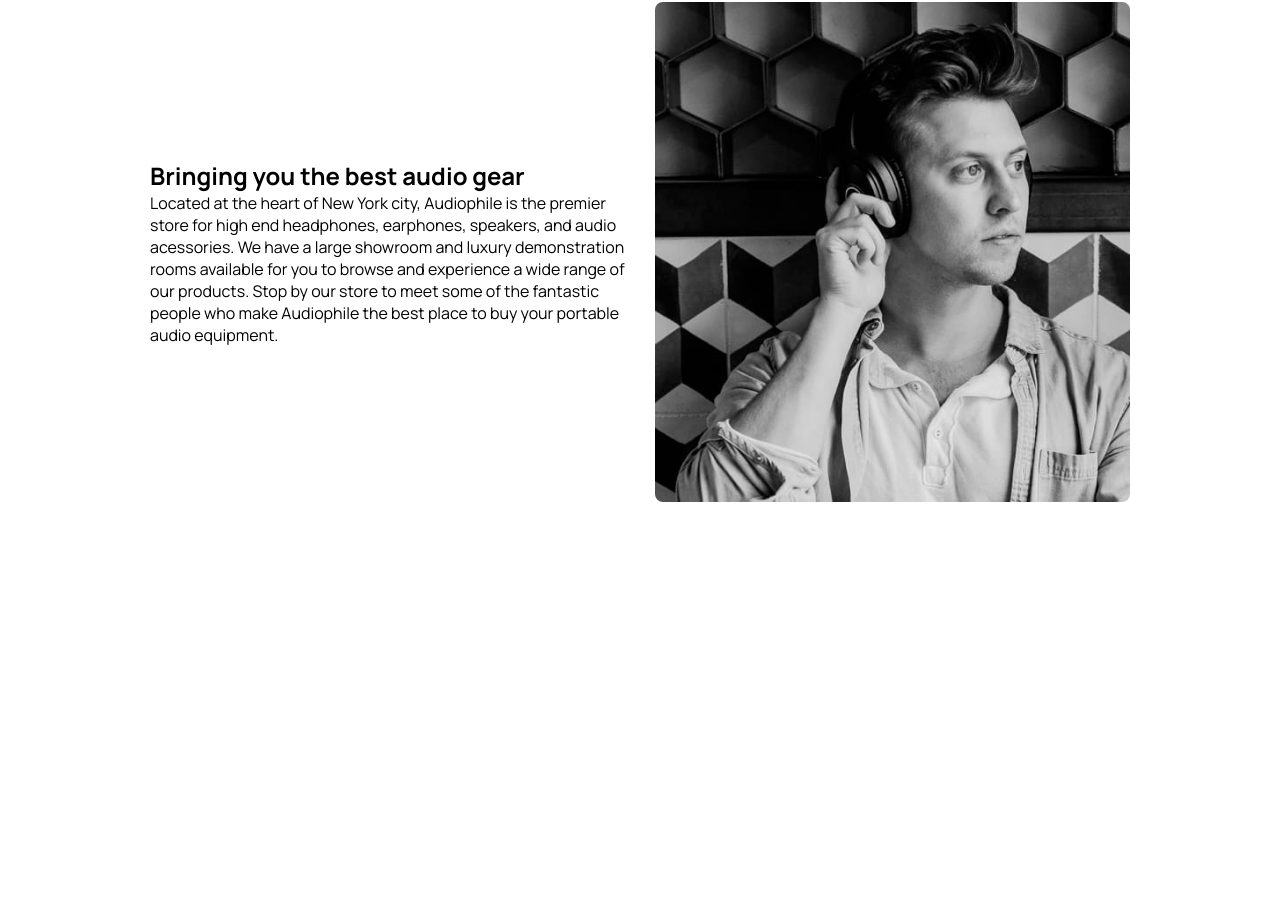
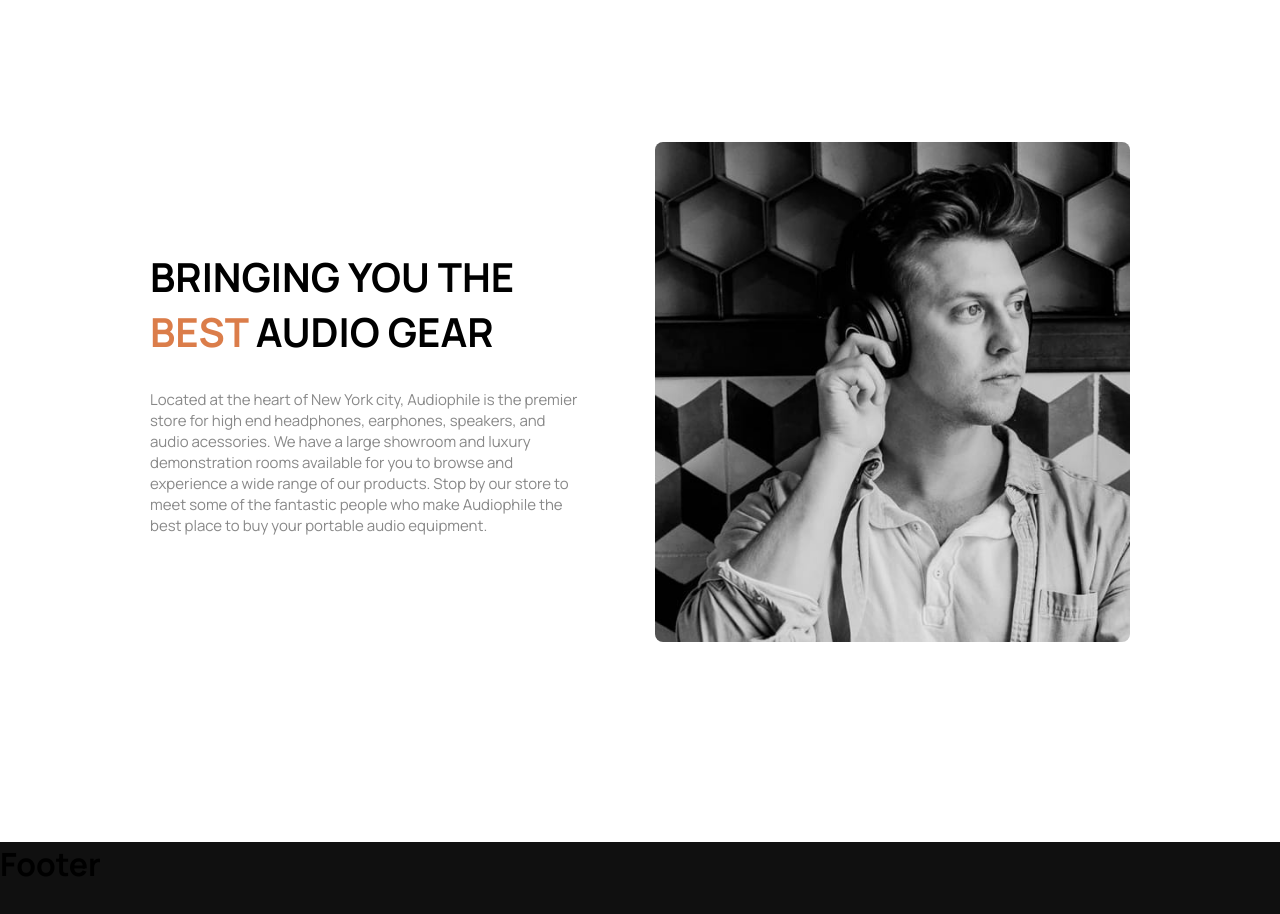
Before and after one commit to akaahl/audiophile-ecommerce, a React (Create React App) app: page / in a window 1280 px wide. Shown: the part 2638-3552 px from the top of the page. Before the commit the page ends 3140 px from the top, so only its background shows below. Built offline with nearby package versions, Linux system fonts and the light colour scheme.

Commit message:
Created Footer components

```diff
--- a/src/components/Home/Gallery.js
+++ b/src/components/Home/Gallery.js
@@ -32,7 +32,9 @@ const Gallery = () => {
       </div>
 
       <div className="gallery-three">
-        <img src={earphoneImg} alt="earphone" />
+        <div className="img-container">
+          <img src={earphoneImg} alt="earphone" />
+        </div>
 
         <div className="text-content">
           <h4>Yx1 Earphones</h4>
@@ -161,10 +163,16 @@ const StyledGallery = styled.div`
     display: flex;
     justify-content: space-between;
 
-    img {
-      flex: 0.5;
+    .img-container {
+      flex: 0.8;
       border-radius: 8px;
-      object-fit: contain;
+      overflow: hidden;
+
+      img {
+        height: 100%;
+        width: 100%;
+        /* object-fit: contain; */
+      }
     }
 
     .text-content {
--- a/src/components/Shared/CompanyDescription.js
+++ b/src/components/Shared/CompanyDescription.js
@@ -19,7 +19,9 @@ const CompanyDescription = () => {
         </p>
       </div>
 
-      <img src={modelImg} alt="model" />
+      <div className="img-container">
+        <img src={modelImg} alt="model" />
+      </div>
     </StyledContainer>
   );
 };
@@ -27,7 +29,7 @@ const CompanyDescription = () => {
 export default CompanyDescription;
 
 const StyledContainer = styled.div`
-  margin-top: 60px;
+  margin-top: 200px;
   padding: 0 150px;
   display: flex;
   justify-content: space-between;
@@ -38,12 +40,35 @@ const StyledContainer = styled.div`
     margin-right: 30px;
     display: flex;
     flex-direction: column;
-    /* align-items: center; */
     justify-content: center;
+
+    h2 {
+      text-transform: uppercase;
+      font-size: 40px;
+      width: 90%;
+
+      span {
+        color: #db7d4a;
+      }
+    }
+
+    p {
+      margin-top: 30px;
+      color: #888888;
+      width: 90%;
+      font-size: 15px;
+    }
   }
 
-  img {
+  .img-container {
     flex: 0.5;
     border-radius: 8px;
+    overflow: hidden;
+
+    img {
+      height: 100%;
+      width: 100%;
+      /* object-fit: contain; */
+    }
   }
 `;
--- /dev/null
+++ b/src/components/Shared/Footer.js
@@ -0,0 +1,18 @@
+import React from "react";
+import styled from "styled-components";
+
+const Footer = () => {
+  return (
+    <StyledFooter>
+      <h1>Footer</h1>
+    </StyledFooter>
+  );
+};
+
+export default Footer;
+
+const StyledFooter = styled.footer`
+  background-color: #101010;
+  height: 300px;
+  margin-top: 200px;
+`;
--- a/src/pages/Home.js
+++ b/src/pages/Home.js
@@ -3,6 +3,7 @@ import Hero from "../components/Home/Hero";
 import CategoryCard from "../components/Shared/CategoryCard";
 import Gallery from "../components/Home/Gallery";
 import CompanyDescription from "../components/Shared/CompanyDescription";
+import Footer from "../components/Shared/Footer";
 
 const Home = () => {
   return (
@@ -11,6 +12,7 @@ const Home = () => {
       <CategoryCard />
       <Gallery />
       <CompanyDescription />
+      <Footer />
     </div>
   );
 };
```
